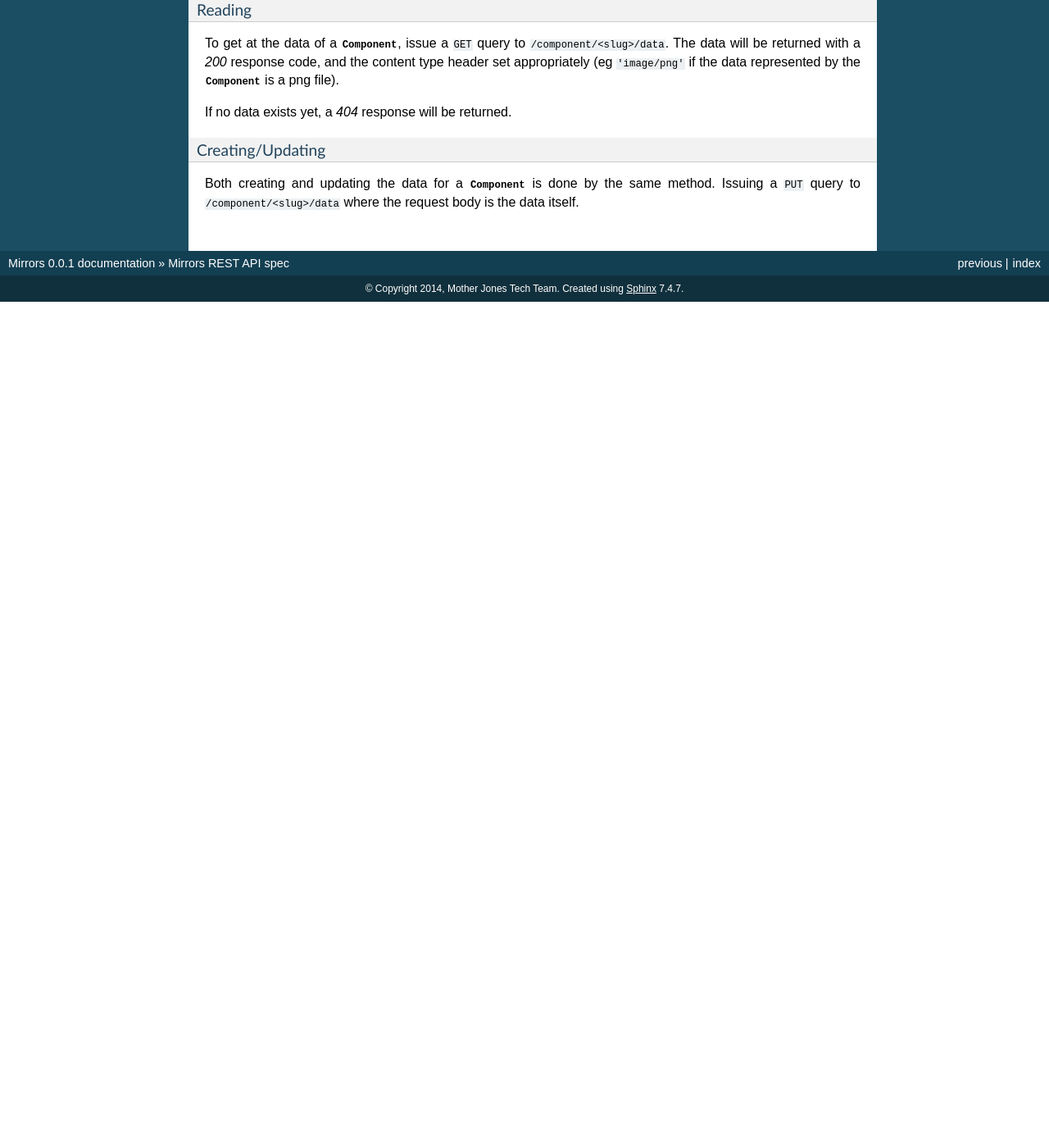
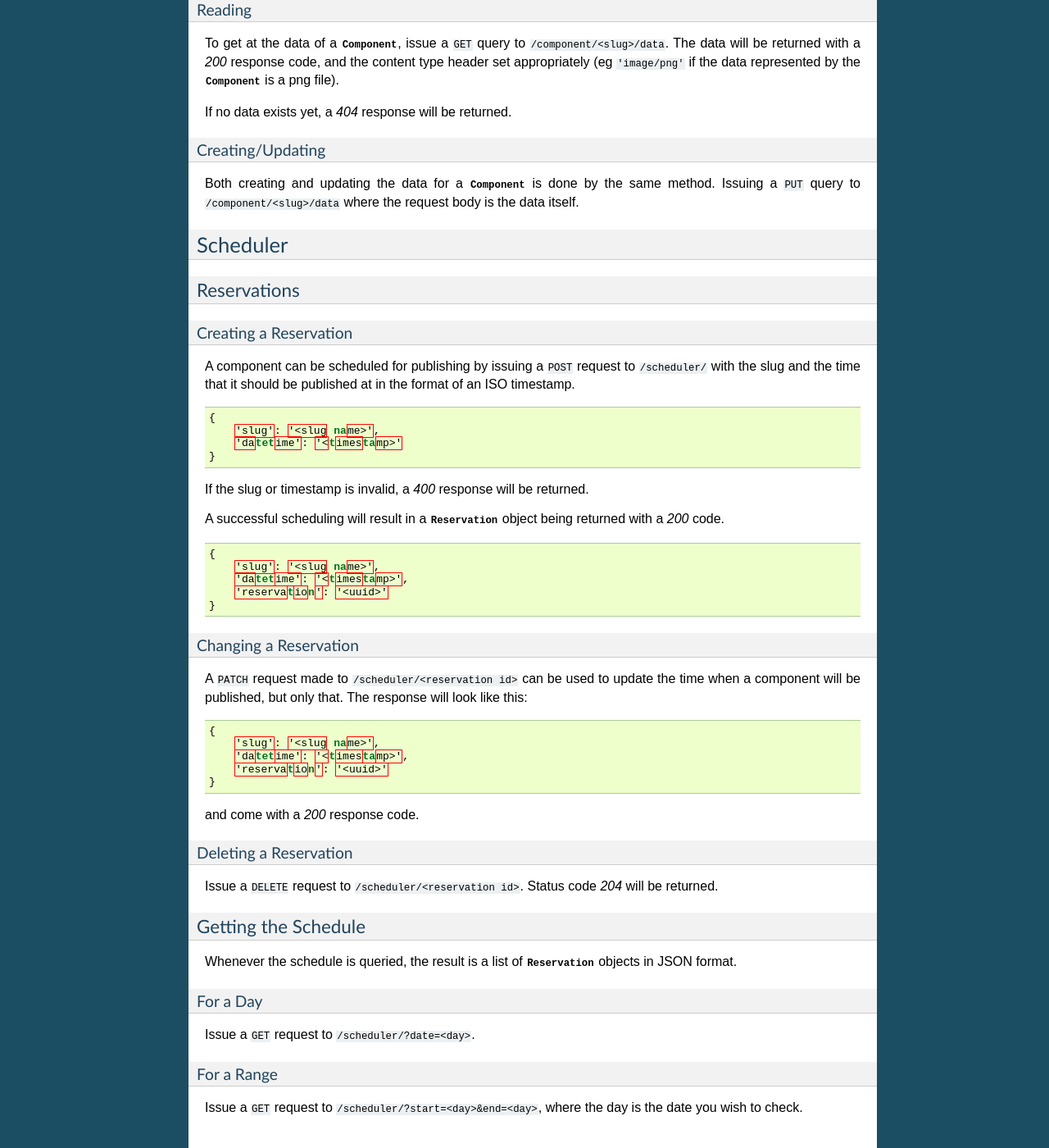
Before and after one commit to motherjones/mirrors, a Sphinx documentation site: the page built from docs/api_spec.rst, in a window 1280 px wide and 1400 px high, scrolled down 2813 px. Shown: the whole window at 82% size. Built offline with Sphinx 7.4.7, drawn with Linux system fonts in a browser that asks for light colours; before the commit the page ends 3181 px from its top, so only the background shows below that; some of the changed text lies outside the part shown.

Commit message:
added spec for scheduler

```diff
--- a/docs/api_spec.rst
+++ b/docs/api_spec.rst
@@ -178,7 +178,7 @@ location of the element in that list.
 Attempting to delete a nonexistent attribute or a nonexistent attribute element
 will result in a *404* response.
 
-A successful delete will return a *204* responsen.
+A successful delete will return a *204* response.
 
 
 Data
@@ -200,3 +200,76 @@ Creating/Updating
 Both creating and updating the data for a :py:class:`Component` is done by the
 same method. Issuing a ``PUT`` query to ``/component/<slug>/data`` where the
 request body is the data itself.
+
+Scheduler
+---------
+
+Reservations
+^^^^^^^^^^^^
+
+Creating a Reservation
+""""""""""""""""""""""
+
+A component can be scheduled for publishing by issuing a ``POST`` request to
+``/scheduler/`` with the slug and the time that it should be published at in
+the format of an ISO timestamp.
+
+.. code:: json
+
+ {
+     'slug': '<slug name>',
+     'datetime': '<timestamp>'
+ }
+
+If the slug or timestamp is invalid, a *400* response will be returned.
+
+A successful scheduling will result in a :py:class:`Reservation` object being
+returned with a *200* code.
+
+.. code:: json
+
+ {
+     'slug': '<slug name>',
+     'datetime': '<timestamp>',
+     'reservation': '<uuid>'
+ }
+
+Changing a Reservation
+""""""""""""""""""""""
+
+A ``PATCH`` request made to ``/scheduler/<reservation id>`` can be used to
+update the time when a component will be published, but only that. The response
+will look like this:
+
+.. code:: json
+
+ {
+     'slug': '<slug name>',
+     'datetime': '<timestamp>',
+     'reservation': '<uuid>'
+ }
+
+and come with a *200* response code.
+
+Deleting a Reservation
+""""""""""""""""""""""
+
+Issue a ``DELETE`` request to ``/scheduler/<reservation id>``. Status code
+*204* will be returned.
+
+Getting the Schedule
+^^^^^^^^^^^^^^^^^^^^
+
+Whenever the schedule is queried, the result is a list of
+:py:class:`Reservation` objects in JSON format.
+
+For a Day
+"""""""""
+
+Issue a ``GET`` request to ``/scheduler/?date=<day>``.
+
+For a Range
+"""""""""""
+
+Issue a ``GET`` request to ``/scheduler/?start=<day>&end=<day>``, where the day is the
+date you wish to check.
```
